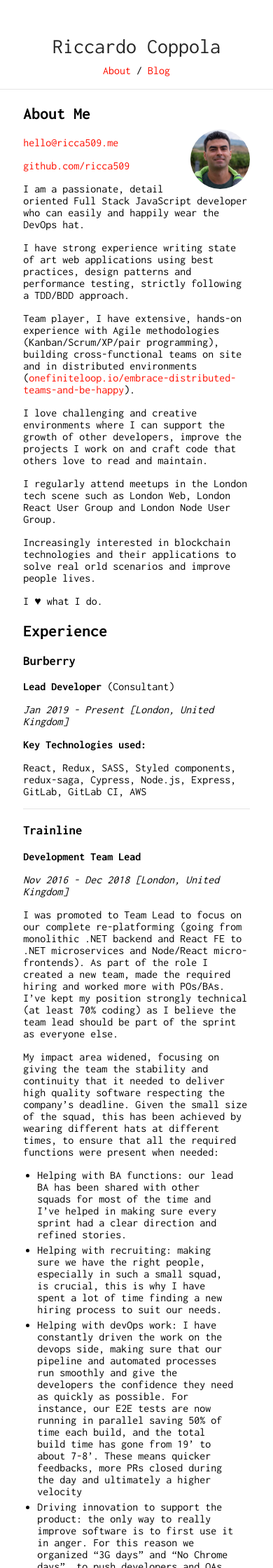
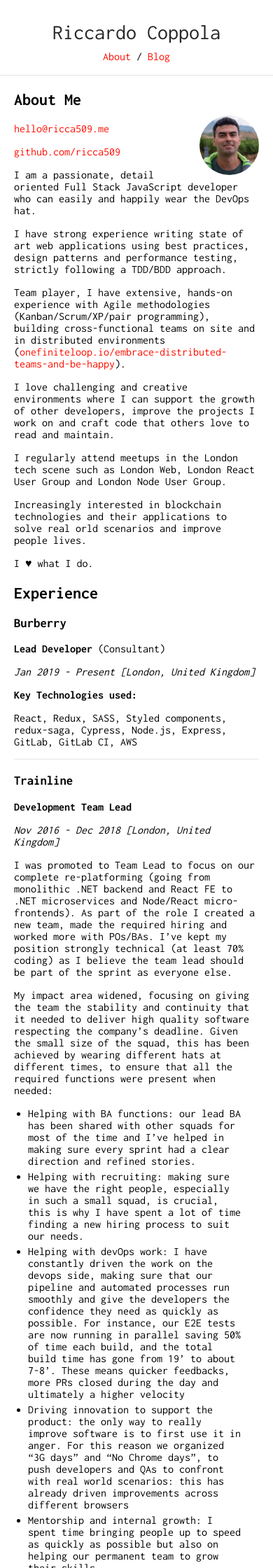
Before and after one commit to ricca509/ricca509.github.io, a Jekyll site: the page built from index.md, in a window 390 px wide. Shown: the top 2240 px of the page at 70% size. Built offline with Jekyll 4.4.1, drawn with Linux system fonts in a browser that asks for light colours; our own code applies the rules of GitHub Pages for plain Markdown files.

Commit message:
Updates style

```diff
--- a/_sass/_style.scss
+++ b/_sass/_style.scss
@@ -85,15 +85,13 @@ hr {
 
 @media (max-width: 800px) {
   .container {
-    max-width: $med-width;
+    margin-left: 20px;
+    margin-right: 20px;
     transition: 0.3s ease all;
   }
 }
 
 @media (max-width: 650px) {
-  .container {
-    max-width: 83%;
-  }
   .navbar-ul {
     margin-top: 5px;
   }
@@ -102,7 +100,7 @@ hr {
 @media (max-width: 500px) {
   .navbar {
     text-align: center;
-    padding: 50px 0px 0px 0px;
+    padding: 30px 0px 0px 0px;
   }
   #author-name {
     width: 100%;
```
